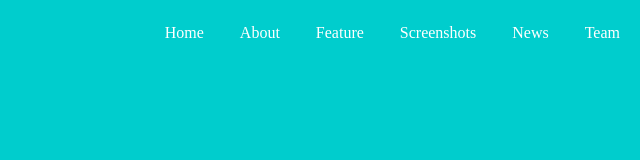
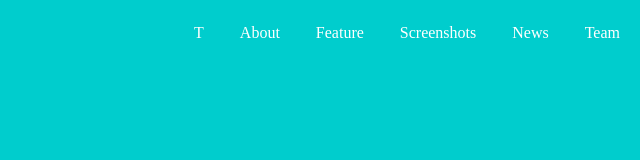
Before and after one commit to anh-tuan98/bt_css, a plain HTML site: page index.html in a window 1280 px wide. Shown: the full height of the page, 640-1280 px from the left. Drawn offline with Linux system fonts and the light colour scheme.

Commit message:
fix link

```diff
--- a/index.html
+++ b/index.html
@@ -10,7 +10,7 @@
       <div>
         <ul class="nav-items">
           <li class="nav-item">
-            <a href="#" class="nav-link">Home</a>
+            <a href="#" class="nav-link">T</a>
           </li>
           <li class="nav-item">
             <a href="#" class="nav-link">About</a>
```
